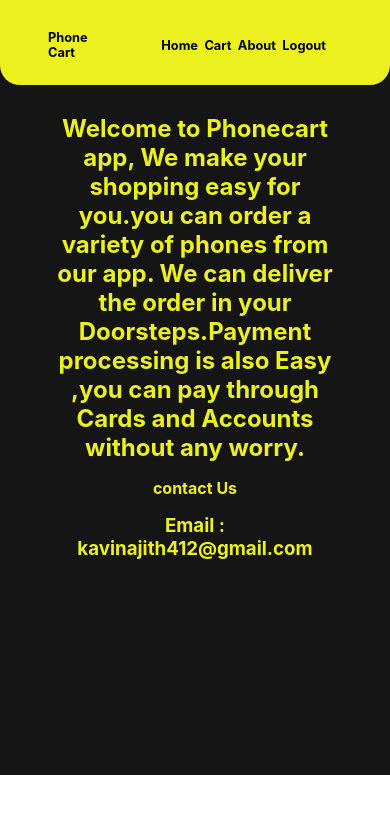
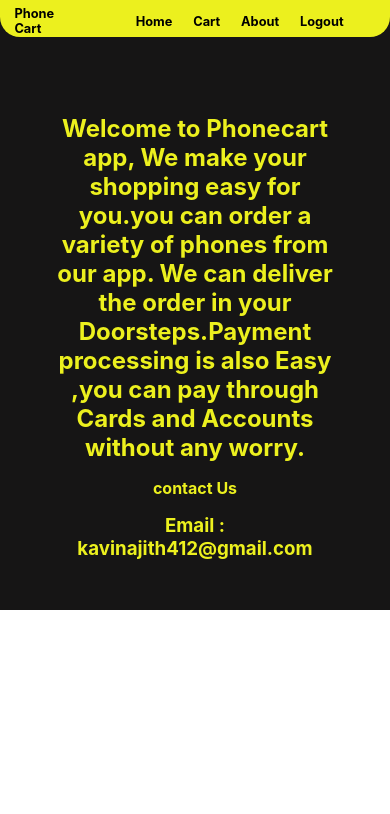
Before and after one commit to Kavinkumar1998/Deployment-practice-frontend, a React (Create React App) app: page /Info in a window 390 px wide. Shown: the top 814 px of the page. Built offline with nearby package versions, Linux system fonts and the light colour scheme.

Commit message:
changes added

```diff
--- a/src/App.css
+++ b/src/App.css
@@ -4,23 +4,16 @@
 
   }
 
-    .main-box{
-      margin-top:5rem;
-      display: flex;
-      flex-direction: column;
-      align-items: center;
-      box-shadow : 3px 3px 10px 0px rgb(22, 11, 11);
-      padding:50px;
-      border-radius: 20px;
-      background-color:rgb(221, 245, 243);
+  @media screen and (max-width: 480px) {
+    *{
+      height:auto;
+      width: auto;
+    }
+    .App{
+      height:auto;
+      width: auto;
+
+    }
 
 
   }
-  .main{
-    height: 100vh;
-    padding-top: 5rem;
-      background-image: url("https://www.onlygfx.com/wp-content/uploads/2020/05/yellow-black-grunge-background-1-1024x1024.jpg");
-      background-repeat: no-repeat;
-      background-size: 100vw 120vh ;
-
-  }
--- a/src/App.js
+++ b/src/App.js
@@ -1,4 +1,3 @@
-
 import './App.css';
 import { Route } from 'react-router-dom';
 import { Login } from './Components/Login/Login';
--- a/src/Components/Cart/Cart.css
+++ b/src/Components/Cart/Cart.css
@@ -1,5 +1,5 @@
-.main-content{
-    width:100vw;
+.cart-content{
+    width:auto;
     height: 50px;
     color: rgb(236, 240, 30);
     text-align:center;
@@ -13,7 +13,7 @@
     gap:1rem;
     background-color: rgb(22, 21, 21);
     height:auto;
-    width: 100vw;
+    width: auto;
     padding: 3rem;
 }
 
@@ -55,3 +55,14 @@
     align-items: center;
     gap:1rem
 }
+@media screen and (max-width: 480px) {
+
+    .total{
+        width:auto;
+      transform: scale(0.8);
+    }
+
+
+
+
+}
--- a/src/Components/Cart/Cart.js
+++ b/src/Components/Cart/Cart.js
@@ -68,7 +68,7 @@ function totalprice(){
       <Navbar/>
 <div className="card-container" >
 
-<div className="main-content">
+<div className="cart-content">
 
 <Typography sx={{ mt: 3, mb: 2,fontWeight:"Bold",fontSize:"3rem"}} component="h1" variant="h5"> Cart </Typography>
 </div>
--- a/src/Components/Home/Home.css
+++ b/src/Components/Home/Home.css
@@ -69,3 +69,37 @@ width: 240px;
 
 
  }
+ @media screen and (max-width: 480px) {
+.h-main{
+    width:auto
+}
+
+.main-content{
+width: auto;
+align-items: center;
+height: 50px;
+color: rgb(236, 240, 30);
+text-align:center;
+padding:50px;
+background-color: rgb(22, 21, 21);
+padding-bottom: 80px;
+
+}
+
+.row{
+    display:grid;
+    grid-template-columns: repeat(auto-fill, minmax(300px, 1fr));
+    gap:1rem;
+    background-color: rgb(22, 21, 21);
+    height:auto;
+    padding: 3rem;
+    width: auto;
+
+}
+
+
+
+
+
+
+ }
--- a/src/Components/Info/Info.css
+++ b/src/Components/Info/Info.css
@@ -1,4 +1,5 @@
-.Main{
+.app-info{
+    width: auto;
     display:flex;
     flex-direction: column;
     flex-wrap: wrap;
@@ -19,3 +20,15 @@ h4{
 h3{
     margin-top:1rem;
 }
+@media screen and (max-width: 480px) {
+    .Info{
+        width: auto;
+        height:auto
+    }
+    .app-info{
+        width: auto;
+       display: flex;
+       flex-direction: column;
+       height: auto;
+    }
+}
--- a/src/Components/Info/Info.js
+++ b/src/Components/Info/Info.js
@@ -4,9 +4,9 @@ import "./Info.css";
 
 export  const Info = () => {
   return (
-    <div>
+    <div className='Info'>
 <Navbar/>
-<div className="Main">
+<div className="app-info">
       <h2>
         Welcome to Phonecart app, We make your shopping easy for you.you can order a variety of phones from our app.
         We can deliver the order in your Doorsteps.Payment processing is also Easy ,you can pay through Cards and Accounts without any worry.
--- a/src/Components/Login/Login.css
+++ b/src/Components/Login/Login.css
@@ -1,13 +1,23 @@
-.main-box{
-    margin-top: 1rem;
-      display: flex;
-      flex-direction: column;
-      align-items: center;
-  }
-
-  @media screen and (max-width: 480px) {
 
 
 
+  .main-box{
+    margin-top:5rem;
+    display: flex;
+    flex-direction: column;
+    align-items: center;
+    box-shadow : 3px 3px 10px 0px rgb(22, 11, 11);
+    padding:50px;
+    border-radius: 20px;
+    background-color:rgb(221, 245, 243);
 
-  }
+
+}
+.main{
+  height: 100vh;
+  padding-top: 5rem;
+    background-image: url("https://www.onlygfx.com/wp-content/uploads/2020/05/yellow-black-grunge-background-1-1024x1024.jpg");
+    background-repeat: no-repeat;
+    background-size: 100vw 120vh ;
+
+}
--- a/src/Components/Navbar/Navbar.css
+++ b/src/Components/Navbar/Navbar.css
@@ -1,7 +1,7 @@
 .navbar{
     position:fixed !important;
     height : 10vh;
-    width: 100%;
+    width: 100vw;
     display : flex;
     justify-content:flex-end;
     margin-bottom: 2rem;
@@ -59,13 +59,12 @@ cursor:pointer;
         position: fixed;
         display : flex;
         top: 0;
-        gap:4.5rem;
+        gap:5rem;
         bottom: 0;
         padding: 0;
         padding-top: 5px;
         justify-content: center;
-        width: 100vw;
-        height: 5rem;
+        height: 2rem;
 
 
     }
@@ -85,16 +84,17 @@ cursor:pointer;
         font-weight: 400;
         font-weight: bold;
         font-size:0.8rem;
+
     }
     .navbar-list >ul{
         display:flex;
-        gap: 0.3rem;
+        gap: 1.2rem;
         margin-right:4rem;
 
 
         }
         .navbar-name{
-            padding-left: 2rem;
+            padding-left: 1rem;
             font-size:0.8rem;
             font-weight:bold;
         }
```
